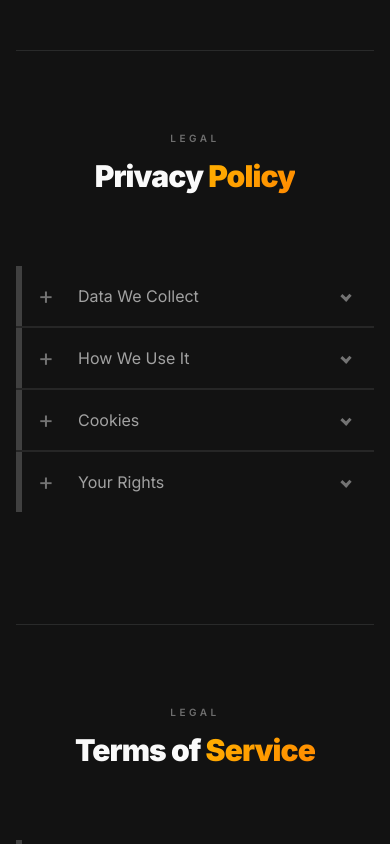
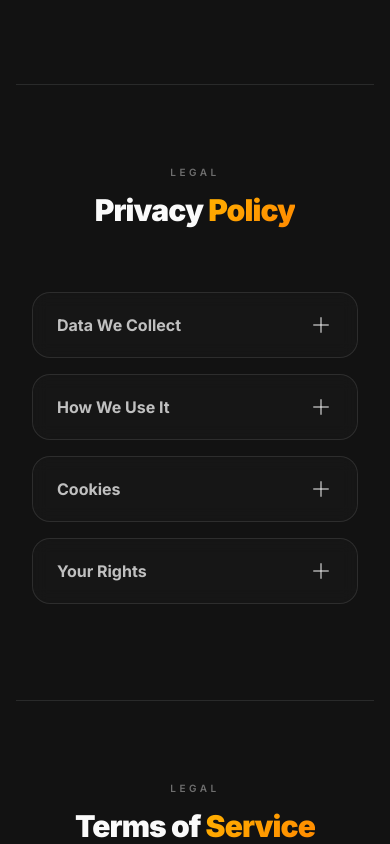
Before and after one commit to Souravsanyal1/timer-page, a Next.js app: page / in a window 390 px wide. Shown: the part 3080-3924 px from the top of the page. Built offline with nearby package versions, Linux system fonts and the light colour scheme.

Commit message:
fix: improve FAQ accordions design and layout consistency

```diff
--- a/app/page.tsx
+++ b/app/page.tsx
@@ -1191,7 +1191,7 @@ export default function FocusTimerPage() {
                 </span>
               </h2>
             </motion.div>
-            <motion.div initial={{ opacity: 0, y: 20 }} whileInView={{ opacity: 1, y: 0 }} transition={{ duration: 0.6, delay: 0.15 }} viewport={{ once: true }}>
+            <motion.div initial={{ opacity: 0, y: 20 }} whileInView={{ opacity: 1, y: 0 }} transition={{ duration: 0.6, delay: 0.15 }} viewport={{ once: true }} className="max-w-2xl mx-auto px-4">
               <FaqAccordion
                 title=""
                 items={[
@@ -1206,14 +1206,16 @@ export default function FocusTimerPage() {
 
           {/* ══════ PRIVACY SECTION ══════ */}
           <section id="privacy" className="py-20 border-t border-border">
-            <motion.div initial={{ opacity: 0, y: 30 }} whileInView={{ opacity: 1, y: 0 }} transition={{ duration: 0.7 }} viewport={{ once: true }} className="max-w-2xl mx-auto">
-              <p className="text-[10px] font-semibold text-foreground/40 uppercase tracking-[0.35em] mb-3 text-center">Legal</p>
-              <h2 className="text-3xl md:text-4xl font-black text-foreground text-center mb-10" style={{ letterSpacing: "-0.03em" }}>
+            <motion.div initial={{ opacity: 0, y: 30 }} whileInView={{ opacity: 1, y: 0 }} transition={{ duration: 0.7 }} viewport={{ once: true }} className="text-center mb-12">
+              <p className="text-[10px] font-semibold text-foreground/40 uppercase tracking-[0.35em] mb-3">Legal</p>
+              <h2 className="text-3xl md:text-5xl font-black text-foreground" style={{ letterSpacing: "-0.03em" }}>
                 Privacy{" "}
                 <span style={{ background: "linear-gradient(135deg,#FFB000,#FF8A00)", WebkitBackgroundClip: "text", WebkitTextFillColor: "transparent", backgroundClip: "text" }}>
                   Policy
                 </span>
               </h2>
+            </motion.div>
+            <motion.div initial={{ opacity: 0, y: 20 }} whileInView={{ opacity: 1, y: 0 }} transition={{ duration: 0.6, delay: 0.15 }} viewport={{ once: true }} className="max-w-2xl mx-auto px-4">
               <FaqAccordion
                 title=""
                 items={[
@@ -1228,14 +1230,16 @@ export default function FocusTimerPage() {
 
           {/* ══════ TERMS SECTION ══════ */}
           <section id="terms" className="py-20 border-t border-border">
-            <motion.div initial={{ opacity: 0, y: 30 }} whileInView={{ opacity: 1, y: 0 }} transition={{ duration: 0.7 }} viewport={{ once: true }} className="max-w-2xl mx-auto">
-              <p className="text-[10px] font-semibold text-foreground/40 uppercase tracking-[0.35em] mb-3 text-center">Legal</p>
-              <h2 className="text-3xl md:text-4xl font-black text-foreground text-center mb-10" style={{ letterSpacing: "-0.03em" }}>
+            <motion.div initial={{ opacity: 0, y: 30 }} whileInView={{ opacity: 1, y: 0 }} transition={{ duration: 0.7 }} viewport={{ once: true }} className="text-center mb-12">
+              <p className="text-[10px] font-semibold text-foreground/40 uppercase tracking-[0.35em] mb-3">Legal</p>
+              <h2 className="text-3xl md:text-5xl font-black text-foreground" style={{ letterSpacing: "-0.03em" }}>
                 Terms of{" "}
                 <span style={{ background: "linear-gradient(135deg,#FFB000,#FF8A00)", WebkitBackgroundClip: "text", WebkitTextFillColor: "transparent", backgroundClip: "text" }}>
                   Service
                 </span>
               </h2>
+            </motion.div>
+            <motion.div initial={{ opacity: 0, y: 20 }} whileInView={{ opacity: 1, y: 0 }} transition={{ duration: 0.6, delay: 0.15 }} viewport={{ once: true }} className="max-w-2xl mx-auto px-4">
               <FaqAccordion
                 title=""
                 items={[
--- a/components/ui/faq-accordion.tsx
+++ b/components/ui/faq-accordion.tsx
@@ -1,6 +1,7 @@
 "use client";
 
 import React, { useState } from "react";
+import { motion, AnimatePresence } from "framer-motion";
 import { cn } from "@/lib/utils";
 
 export interface FaqItem {
@@ -14,16 +15,13 @@ export interface FaqAccordionProps extends React.HTMLAttributes<HTMLDivElement>
 }
 
 const DEFAULT_ITEMS: FaqItem[] = [
-  { question: "What is Vengeance UI?", answer: "Vengeance UI is a high-performance, dark-mode first component library designed for the next generation of web applications." },
-  { question: "Can I use it with Tailwind CSS?", answer: "Yes! All components are built on top of Tailwind CSS and highly customizable using utility classes." },
-  { question: "Are the components accessible?", answer: "Accessibility is a core focus. We ensure proper ARIA attributes, keyboard navigation, and semantic HTML structure." },
-  { question: "Do I need to install a heavy npm package?", answer: "No. Vengeance UI provides a CLI that lets you copy and paste only the components you need directly into your project." },
-  { question: "Is it compatible with React and Next.js?", answer: "Absolutely. The library is built with React in mind and perfectly supports Next.js Server Components and client-side rendering." },
+  { question: "What is Elite Force?", answer: "Elite Force is a high-performance accountability platform where builders and stakers turn focus sessions into on-chain proof of work." },
+  { question: "How does token staking work?", answer: "Staking lets you lock your EFC tokens during a focus session. If you complete your session, you retain your tokens and earn yield; if not, your stake remains locked or distributed." },
 ];
 
 export function FaqAccordion({
   items = DEFAULT_ITEMS,
-  title = "Vengeance UI FAQs",
+  title,
   className,
   ...props
 }: FaqAccordionProps) {
@@ -34,72 +32,75 @@ export function FaqAccordion({
   };
 
   return (
-    <div className={cn("w-full max-w-3xl mx-auto py-8 relative font-sans", className)} {...props}>
+    <div className={cn("w-full max-w-3xl mx-auto py-4 font-sans", className)} {...props}>
       {title && (
-        <h2 className="text-center font-bold text-2xl md:text-3xl mb-10 text-neutral-500 dark:text-neutral-400">
+        <h2 className="text-center font-black text-2xl md:text-3xl mb-8 text-foreground/80 tracking-tight">
           {title}
         </h2>
       )}
 
-      <ul className="w-full mx-auto list-none p-0 flex flex-col">
+      <ul className="w-full flex flex-col gap-4 list-none p-0 m-0">
         {items.map((item, index) => {
           const isActive = activeIndex === index;
           return (
-            <li
+            <motion.li
               key={index}
+              layout="position"
               className={cn(
-                "w-full relative transition-all duration-300 ease-in",
-                "border-b-2 border-neutral-100 dark:border-neutral-800",
-                "last:border-b-0",
-                isActive ? "border-b border-neutral-200 dark:border-neutral-700" : ""
+                "w-full rounded-2xl border transition-all duration-300 overflow-hidden",
+                isActive
+                  ? "border-[#FF8A00] bg-white/70 dark:bg-neutral-900/60 shadow-lg shadow-[#FF8A00]/5 backdrop-blur-md"
+                  : "border-foreground/10 bg-white/30 dark:bg-white/[0.02] hover:border-foreground/20 hover:bg-white/50 dark:hover:bg-white/[0.04] backdrop-blur-sm"
               )}
             >
               <button
-                className={cn(
-                  "flex flex-row items-center justify-start w-full min-h-[60px] py-4 relative m-0 px-4 pl-14 cursor-pointer",
-                  "border-l-[6px] md:border-l-[10px] transition-colors duration-200 text-left outline-none text-base md:text-lg",
-                  isActive
-                    ? "border-l-neutral-900 dark:border-l-neutral-100 bg-neutral-100/50 dark:bg-neutral-800/30 text-neutral-900 dark:text-neutral-100 font-semibold"
-                    : "border-l-neutral-300 dark:border-l-neutral-700 bg-transparent text-neutral-600 dark:text-neutral-400 hover:border-l-neutral-500 dark:hover:border-l-neutral-500 hover:text-neutral-900 dark:hover:text-neutral-200 hover:bg-neutral-50 dark:hover:bg-neutral-900/50"
-                )}
+                type="button"
+                className="flex flex-row items-center justify-between w-full py-5 px-6 cursor-pointer text-left outline-none border-none bg-transparent"
                 onClick={() => toggleItem(index)}
                 aria-expanded={isActive}
               >
-                {/* Plus/Minus Icon */}
-                <span
-                  className={cn(
-                    "absolute left-4 md:left-5 top-1/2 -translate-y-1/2 transition-all duration-200 leading-none",
-                    isActive ? "text-[32px] md:text-[40px] font-normal text-neutral-900 dark:text-neutral-100" : "text-[24px] md:text-[30px] font-normal text-neutral-400 dark:text-neutral-500"
-                  )}
-                >
-                  {isActive ? "-" : "+"}
+                <span className={cn(
+                  "pr-6 text-base md:text-lg font-bold transition-colors duration-300 select-none",
+                  isActive ? "text-foreground" : "text-foreground/75 group-hover:text-foreground"
+                )}>
+                  {item.question}
                 </span>
 
-                <span className="pr-8">{item.question}</span>
-
-                {/* Chevron */}
-                <span
-                  className={cn(
-                    "absolute right-6 block w-2 h-2 border-t-[3px] border-r-[3px] transition-transform duration-200 ease-in-out",
-                    isActive ? "rotate-[-44deg] border-neutral-900 dark:border-neutral-100" : "rotate-[133deg] border-neutral-400 dark:border-neutral-500"
-                  )}
-                />
+                {/* Animated Plus-to-Minus Icon */}
+                <div className="relative w-6 h-6 flex items-center justify-center shrink-0">
+                  {/* Horizontal line */}
+                  <span className={cn(
+                    "absolute w-4 h-0.5 transition-colors duration-300 rounded-full",
+                    isActive ? "bg-[#FF8A00]" : "bg-foreground/50"
+                  )} />
+                  {/* Vertical line (collapses and rotates when active to form a minus) */}
+                  <motion.span
+                    animate={{ rotate: isActive ? 90 : 0, scaleY: isActive ? 0 : 1 }}
+                    transition={{ duration: 0.3, ease: "easeInOut" }}
+                    className={cn(
+                      "absolute w-0.5 h-4 transition-colors duration-300 rounded-full",
+                      isActive ? "bg-[#FF8A00]" : "bg-foreground/50"
+                    )}
+                  />
+                </div>
               </button>
 
-              <div
-                className={cn(
-                  "grid transition-all duration-300 ease-in-out w-full",
-                  "border-l-[6px] md:border-l-[10px]",
-                  isActive ? "grid-rows-[1fr] border-l-neutral-900 dark:border-l-neutral-100 bg-neutral-100/50 dark:bg-neutral-800/30" : "grid-rows-[0fr] border-l-neutral-300 dark:border-l-neutral-700 bg-transparent"
+              <AnimatePresence initial={false}>
+                {isActive && (
+                  <motion.div
+                    initial={{ height: 0, opacity: 0 }}
+                    animate={{ height: "auto", opacity: 1 }}
+                    exit={{ height: 0, opacity: 0 }}
+                    transition={{ duration: 0.3, ease: "easeInOut" }}
+                    className="overflow-hidden"
+                  >
+                    <div className="px-6 pb-6 pt-1 text-sm md:text-base font-normal text-foreground/60 leading-relaxed border-t border-foreground/5">
+                      {item.answer}
+                    </div>
+                  </motion.div>
                 )}
-              >
-                <div className="overflow-hidden">
-                  <div className="flex flex-row items-start justify-start w-full px-4 pl-14 pb-6 pt-2 text-base md:text-lg font-normal text-neutral-700 dark:text-neutral-300">
-                    <span className="opacity-90">{item.answer}</span>
-                  </div>
-                </div>
-              </div>
-            </li>
+              </AnimatePresence>
+            </motion.li>
           );
         })}
       </ul>
```
